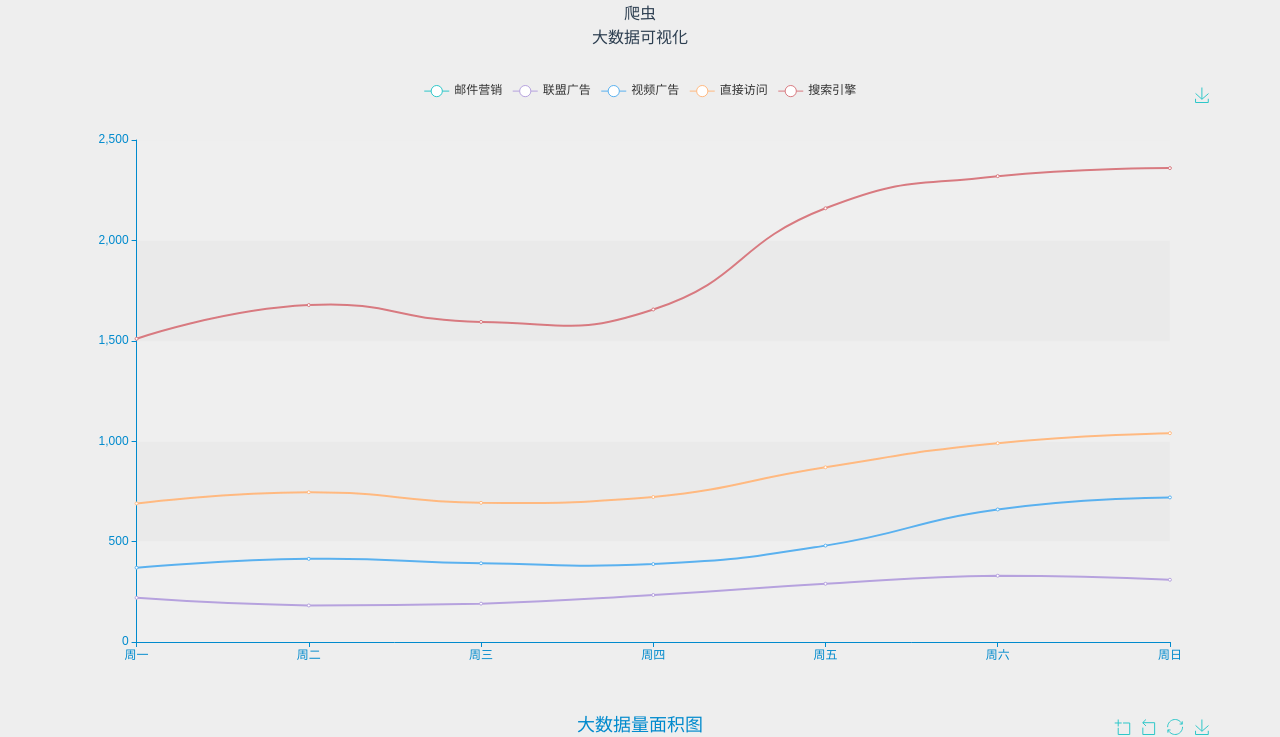
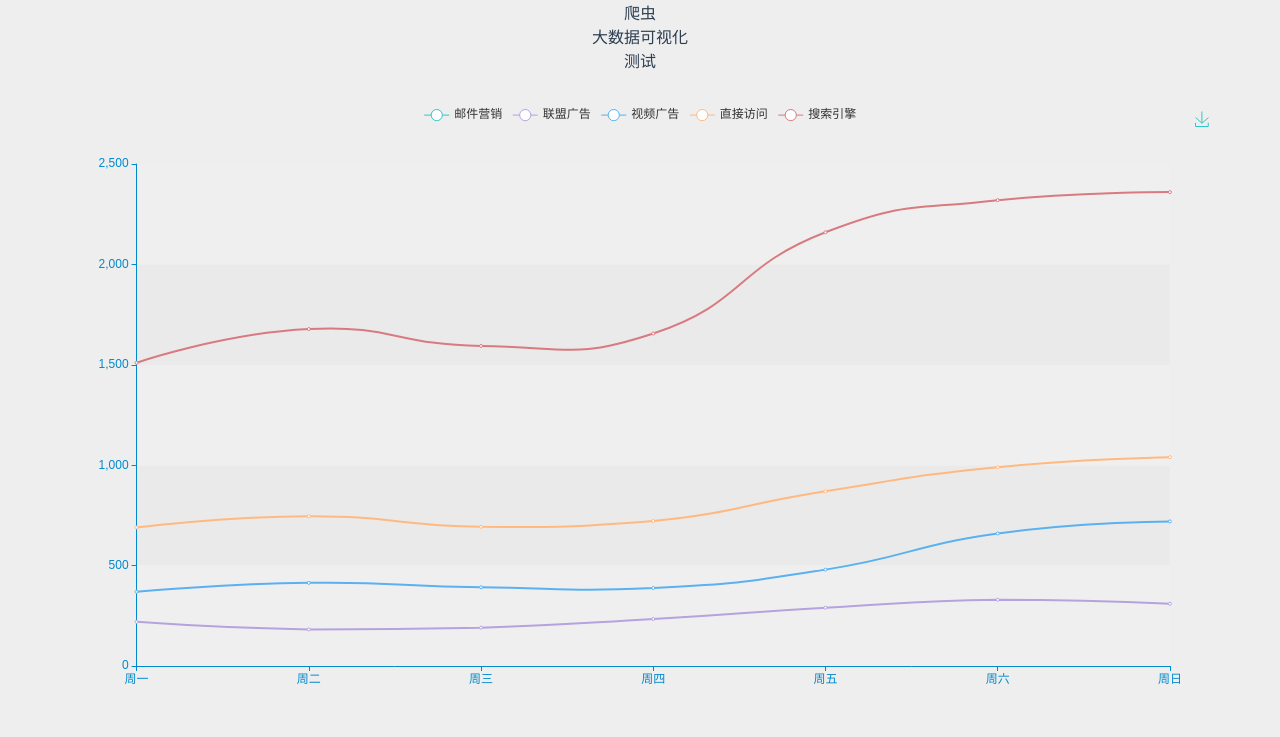
Before and after one commit to moshuying/echartsApp, a Vue app: page / in a window 1280 px wide. Shown: the top 737 px of the page. Built offline with nearby package versions, Linux system fonts and the light colour scheme.

Commit message:
测试修改

```diff
--- a/src/components/public/v-header.vue
+++ b/src/components/public/v-header.vue
@@ -3,7 +3,7 @@
         <div class="home-nav">
             <div class="page-type">爬虫</div>
             <div class="page-type">大数据可视化</div>
-            <div class="page-type"></div>
+            <div class="page-type">测试</div>
             <div class="page-type"></div>
         </div>
         <ul style="display: none;">
```
